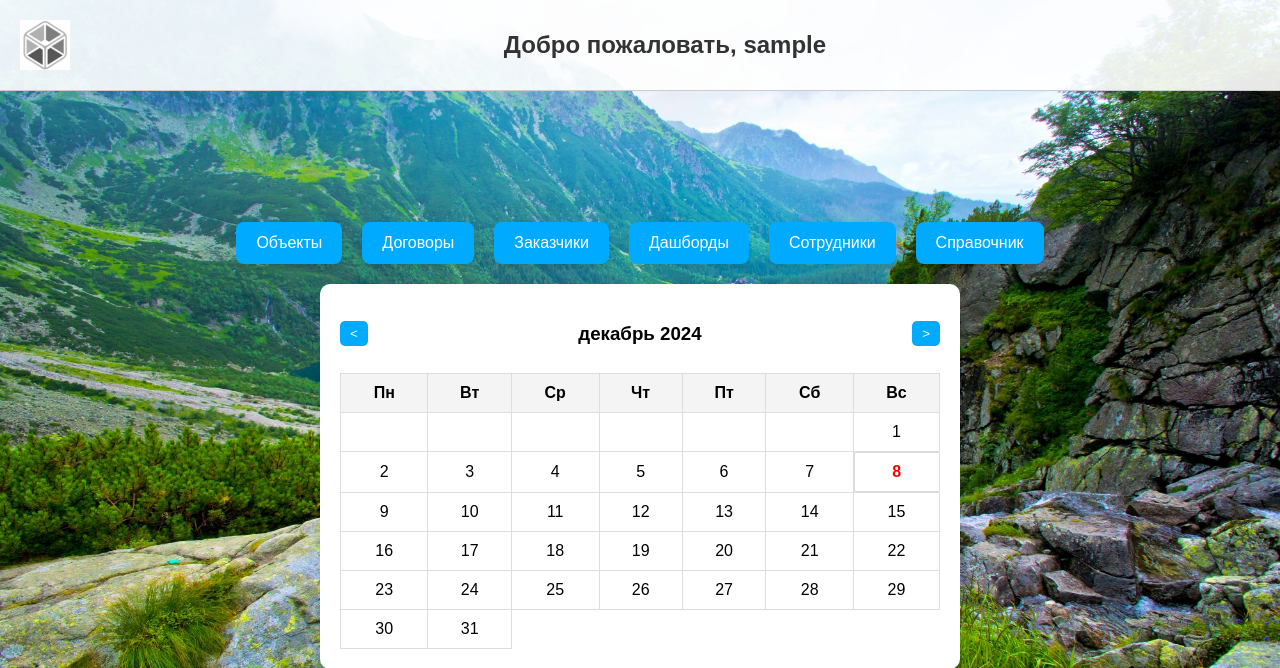
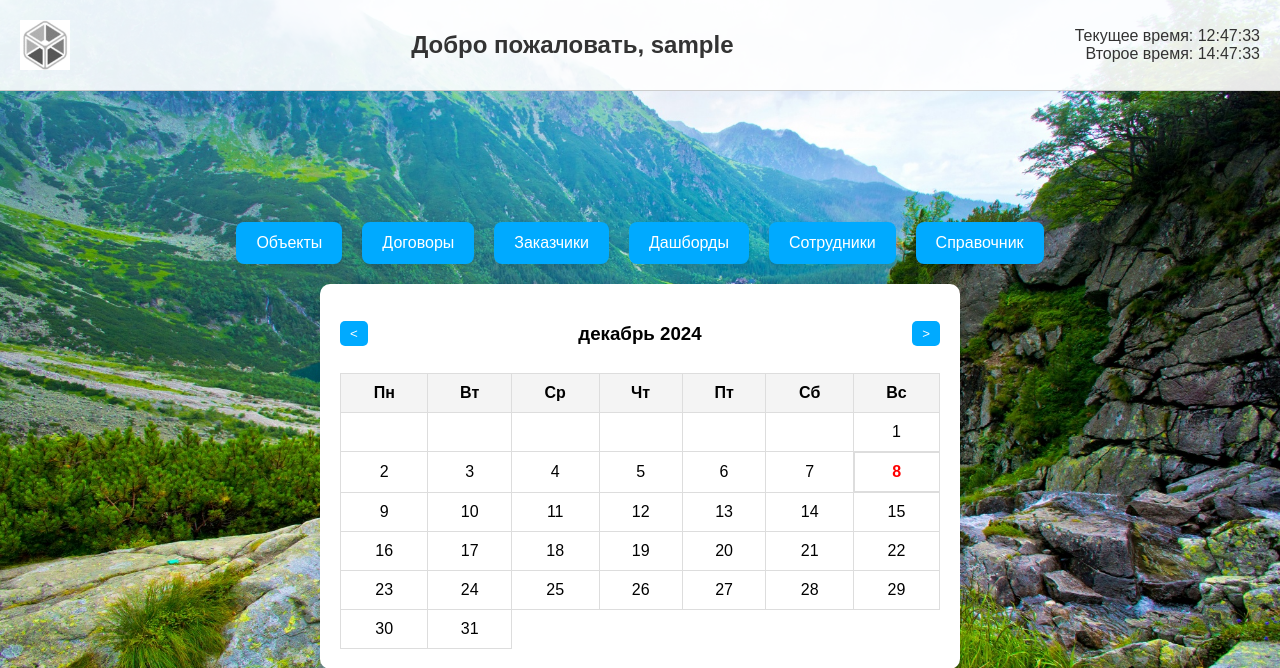
Before and after one commit to DataProRU/Tingidis, a FastAPI app: template templates/welcome.html in a window 1280 px wide. Shown: the top 668 px of the page. Run offline with FastAPI, Linux system fonts and the light colour scheme; the template is opened without the code that fills it: most values are stand-ins (such as "Sample title", 1, 10 or a date in 2020); parts of the project's set-up code (start-up, migrations or seed data) failed here and were passed over.

Commit message:
add time

```diff
--- a/templates/welcome.html
+++ b/templates/welcome.html
@@ -142,6 +142,17 @@
             justify-content: center;
             margin: auto; /* Center today's date in the cell */
         }
+
+        .time-container {
+            display: flex;
+            flex-direction: column;
+            align-items: flex-end;
+        }
+
+        .time {
+            font-size: 16px;
+            color: #333;
+        }
     </style>
 </head>
 <body>
@@ -149,6 +160,10 @@
         <img src="/static/img/logo.jpeg" class="logo" alt="Логотип">
         <div class="welcome-container">
             <h2 class="welcome-title">Добро пожаловать, {{ username }}</h2>
+        </div>
+        <div class="time-container">
+            <div class="time" id="current-time"></div>
+            <div class="time" id="future-time"></div>
         </div>
     </div>
     <section class="section-center">
@@ -193,6 +208,8 @@
     const calendarTitle = document.getElementById('calendar-title');
     const prevMonthBtn = document.getElementById('prev-month');
     const nextMonthBtn = document.getElementById('next-month');
+    const currentTimeElem = document.getElementById('current-time');
+    const futureTimeElem = document.getElementById('future-time');
 
     const today = new Date();
     let currentMonth = today.getMonth();
@@ -244,5 +261,16 @@
     nextMonthBtn.addEventListener('click', () => changeMonth(1));
 
     generateCalendar(currentMonth, currentYear);
+
+    function updateTime() {
+        const now = new Date();
+        const futureTime = new Date(now.getTime() + 2 * 60 * 60 * 1000);
+
+        currentTimeElem.textContent = `Текущее время: ${now.toLocaleTimeString('ru-RU', { hour12: false })}`;
+        futureTimeElem.textContent = `Второе время: ${futureTime.toLocaleTimeString('ru-RU', { hour12: false })}`;
+    }
+
+    updateTime();
+    setInterval(updateTime, 1000);
 </script>
 </html>
```
